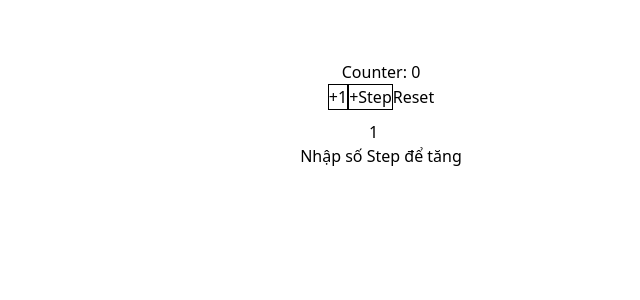
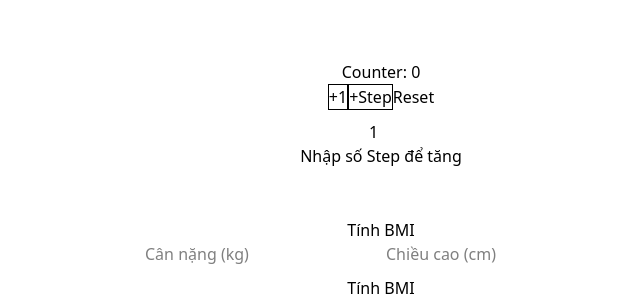
Before and after one commit to minhkhoagithub/TenPractice, a React (Vite) app in the folder ongk/: page / in a window 1280 px wide. Shown: the part 1662-1962 px from the top of the page, without its empty margins (259-899 px from the left). Before the commit the page ends 1830 px from the top, so only its background shows below. Built offline with nearby package versions, Linux system fonts and the light colour scheme.

Commit message:
update BMI

```diff
--- a/ongk/src/App.jsx
+++ b/ongk/src/App.jsx
@@ -21,6 +21,7 @@ import ProductList from "./component/ProductList.jsx";
 import { AuthProvider, useAuth } from "./component/AuthContext.jsx";
 import Login from "./component/Login.jsx";
 import Welcome from "./component/Welcome.jsx";
+import BMI from "./component/BMI.jsx";
 function AppContent() {
   const { isLoggedIn } = useAuth();
 
@@ -57,6 +58,8 @@ function App() {
 
     <Counter />
 
+    <BMI/>
+
       </>
   )
 }
--- /dev/null
+++ b/ongk/src/component/BMI.jsx
@@ -0,0 +1,62 @@
+import { useState } from "react";
+
+function BMICalculator() {
+  const [formData, setFormData] = useState({
+    weight: "",
+    height: ""
+  });
+  const [result, setResult] = useState(null);
+
+  const updateInput = (e) => {
+    const { name, value } = e.target;
+    setFormData(prev => ({
+      ...prev,
+      [name]: value
+    }));
+  };
+
+  const calculateResult = () => {
+    const { weight, height } = formData;
+    if (!weight || !height) {
+      alert("Nhập đầy đủ cân nặng và chiều cao!");
+      return;
+    }
+
+    const bmi = Number(weight) / ((Number(height) / 100) ** 2);
+    setResult(bmi.toFixed(2));
+  };
+
+  return (
+    <div style={{ textAlign: "center", marginTop: "50px" }}>
+      <h2>Tính BMI</h2>
+
+      <div style={{ marginBottom: "10px" }}>
+        <input
+          type="number"
+          name="weight"
+          value={formData.weight}
+          placeholder="Cân nặng (kg)"
+          onChange={updateInput}
+          style={{ marginRight: "10px" }}
+        />
+        <input
+          type="number"
+          name="height"
+          value={formData.height}
+          placeholder="Chiều cao (cm)"
+          onChange={updateInput}
+        />
+      </div>
+
+      <button onClick={calculateResult}>Tính BMI</button>
+
+      {result && (
+        <div style={{ marginTop: "20px" }}>
+          <h3>BMI của bạn: {result}</h3>
+        </div>
+      )}
+    </div>
+  );
+}
+
+export default BMICalculator;
```
Also changed, not shown: ongk/MC/Screenshot 2025-04-26 142046.png (added).
